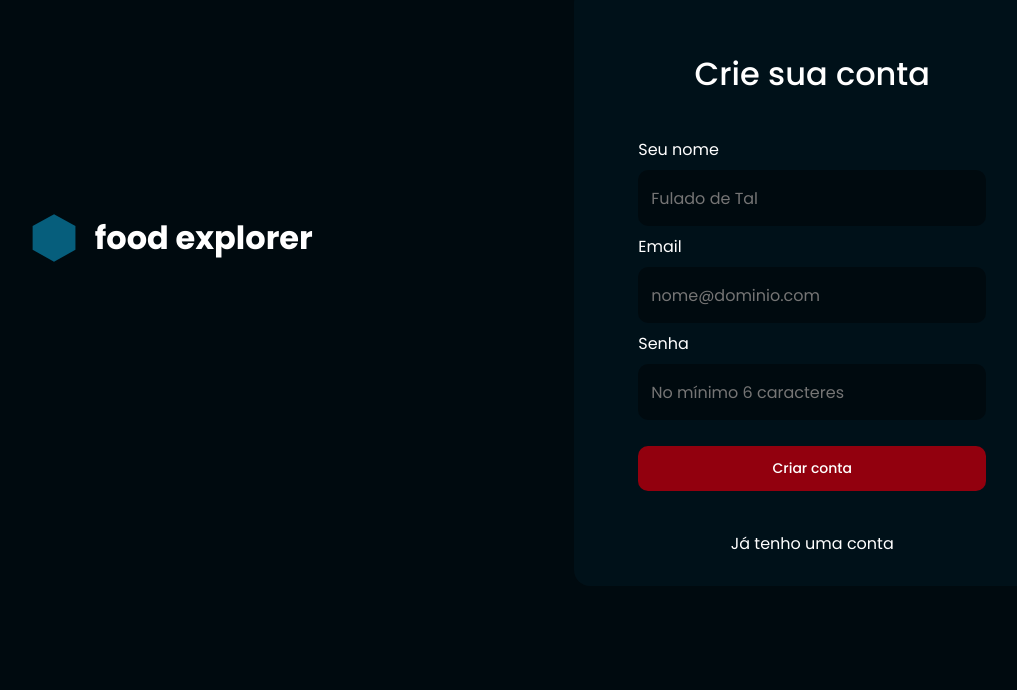
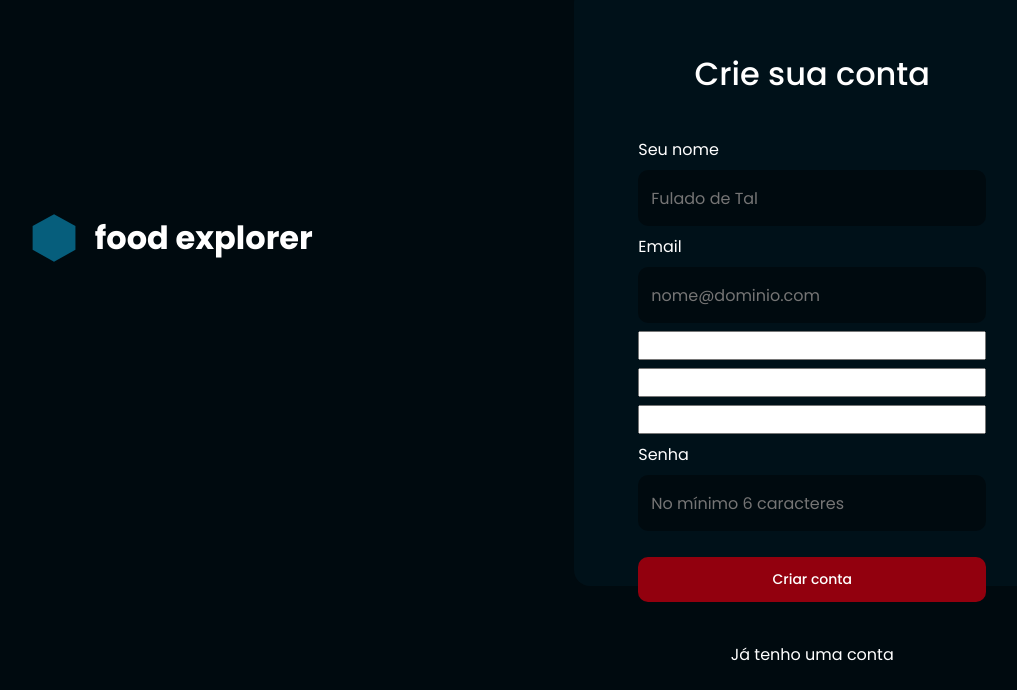
Before and after one commit to giovannivicentin/explorer-front-tcc, a React (Vite) app: page /register in a window 1280 px wide. Shown: the part 110-800 px from the top of the page, without its empty margins (99-1116 px from the left). Built offline with nearby package versions, Linux system fonts and the light colour scheme.

Commit message:
feat: add new inputs for test

```diff
--- a/src/pages/SignUp/index.jsx
+++ b/src/pages/SignUp/index.jsx
@@ -64,6 +64,11 @@ export function SignUp() {
           onChange={(e) => setEmail(e.target.value)}
         />
 
+        <input type="text" inputmode="numeric" pattern="[0-9]*" />
+        <input type="number" />
+        <input type="tel" pattern="[0-9]*" />
+
+
         <label htmlFor="userPassword">Senha</label>
         <Input
           type="password"
```
